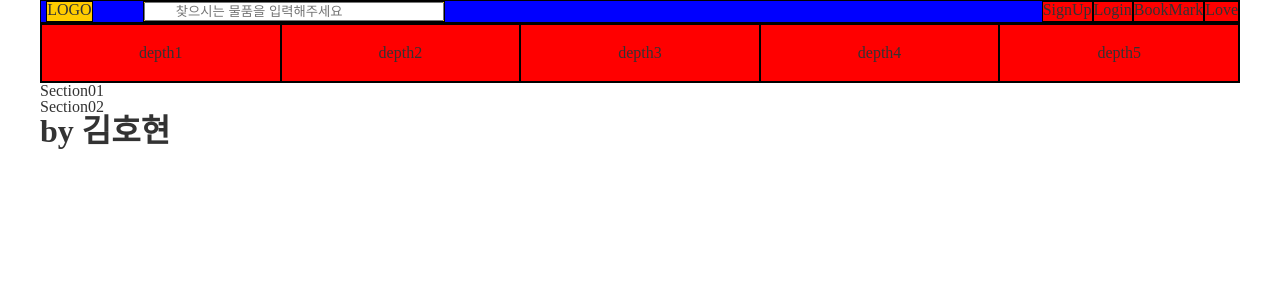
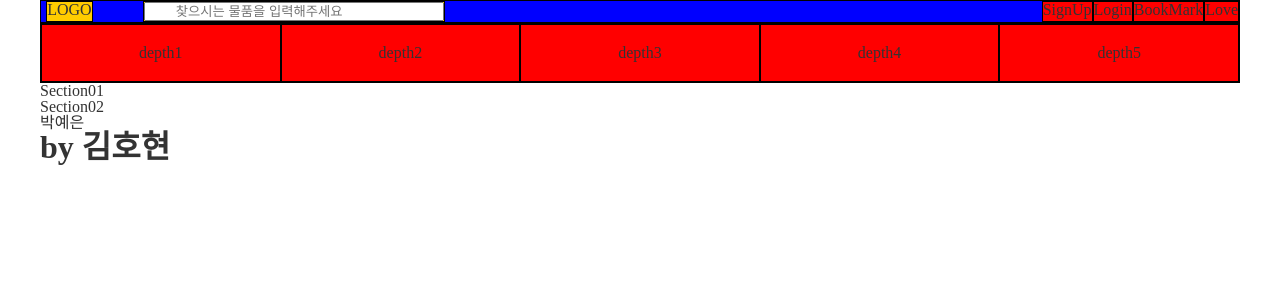
Before and after one commit to taengK/FairyTeam, a React (Create React App) app in the folder Fairy/: page / in a window 1280 px wide. Shown: the top 300 px of the page. Built offline with nearby package versions, Linux system fonts and the light colour scheme.

Commit message:
박충희 최종

```diff
--- a/Fairy/src/App.js
+++ b/Fairy/src/App.js
@@ -6,6 +6,7 @@ import Section02 from './componenet/Main/01.MainPage/Section02';
 import './css/Common.css'
 import './css/Head.css'
 import './css/NavList.css'
+import SubSection01 from './componenet/Main/01.MainPage/02.SubPage/SubSection01';
 
 function App() {
   return (
@@ -19,6 +20,7 @@ function App() {
       <main>
         <Section01/>
         <Section02/>
+        <SubSection01/>
       </main>
 
           {/* footer */}
--- /dev/null
+++ b/Fairy/src/componenet/Main/01.MainPage/02.SubPage/SubSection01.jsx
@@ -0,0 +1,9 @@
+import React from 'react'
+
+const SubSection01 = () => {
+  return (
+    <div>박예은</div>
+  )
+}
+
+export default SubSection01
```
